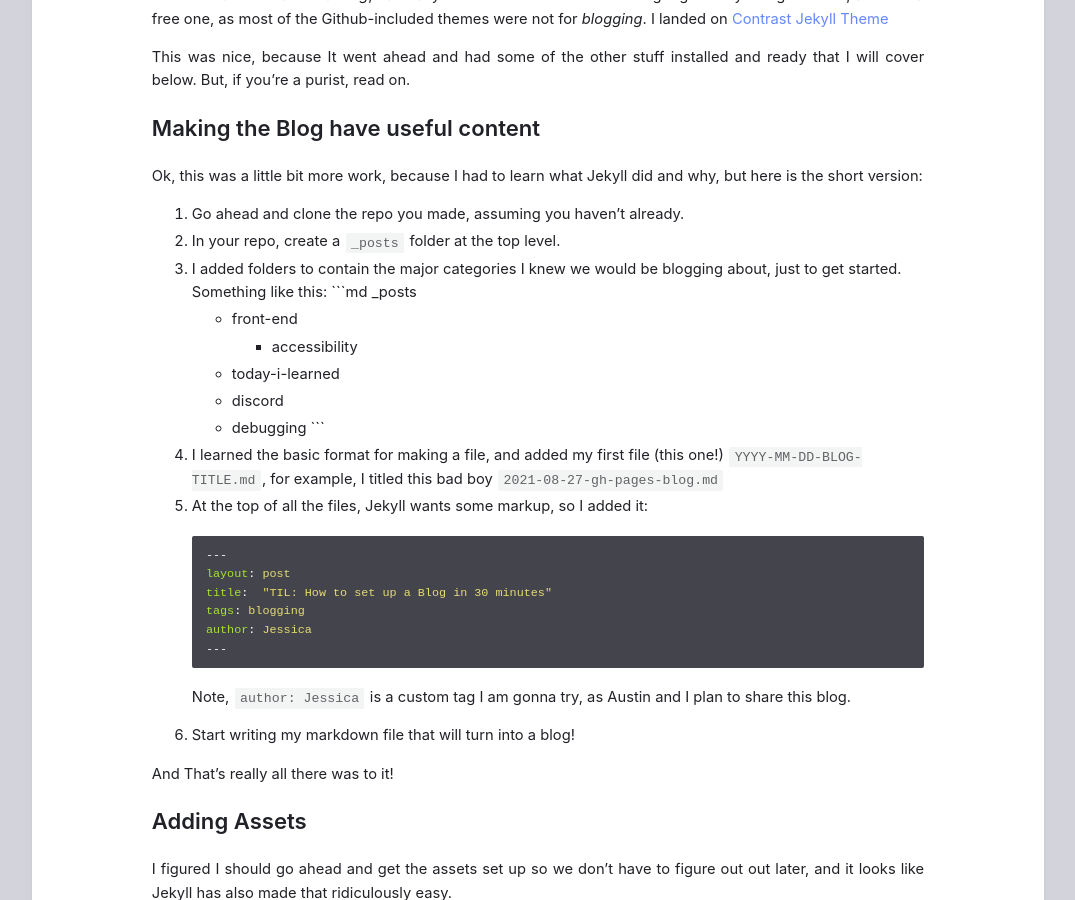
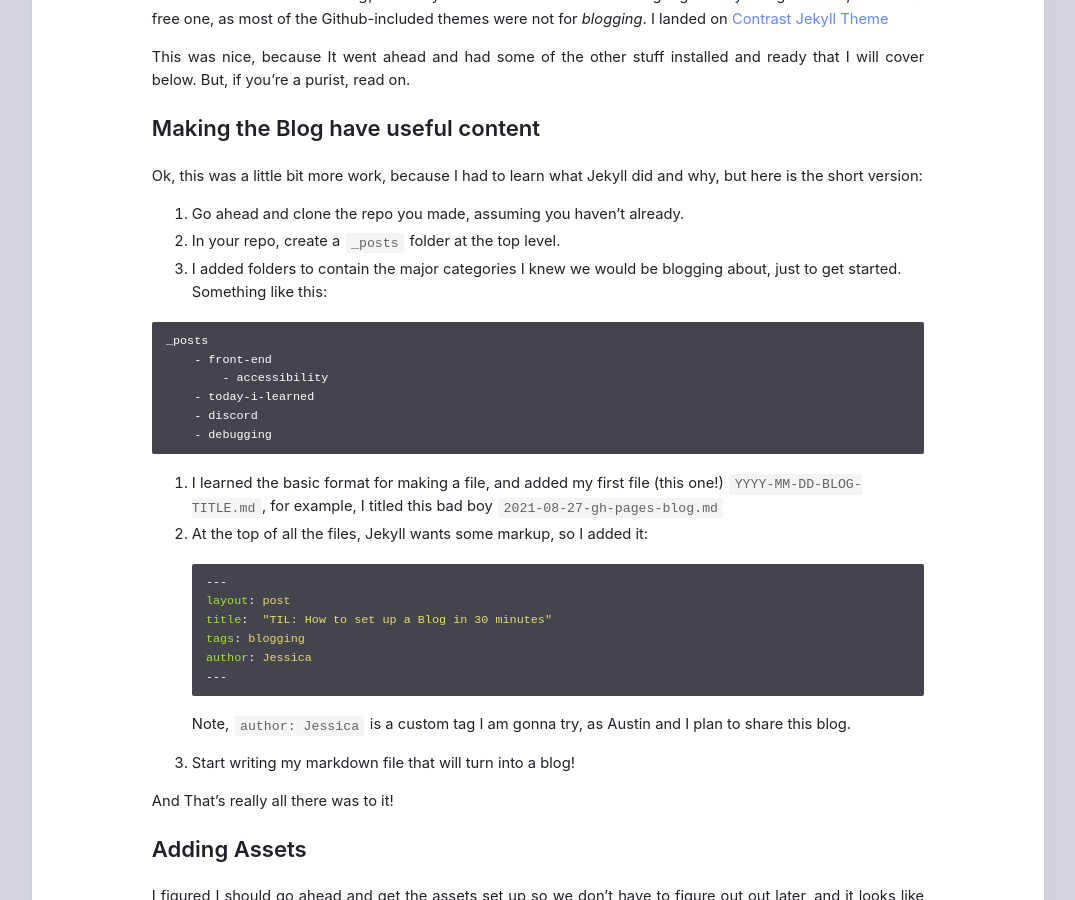
Before and after one commit to mistersender/keeners-blog, a Jekyll site: the page built from _posts/today-i-learned/2021-08-27-gh-pages-blog.md, in a window 1280 px wide and 900 px high, scrolled down 424 px. Shown: the whole window, without its empty margins (102-1177 px from the left). Built offline with Jekyll 4.4.1, drawn with Linux system fonts in a browser that asks for light colours.

Commit message:
adjusting blog content

````diff
--- a/_posts/today-i-learned/2021-08-27-gh-pages-blog.md
+++ b/_posts/today-i-learned/2021-08-27-gh-pages-blog.md
@@ -22,7 +22,8 @@ Ok, this was a little bit more work, because I had to learn what Jekyll did and
 1. Go ahead and clone the repo you made, assuming you haven't already.
 2. In your repo, create a `_posts` folder at the top level.
 3. I added folders to contain the major categories I knew we would be blogging about, just to get started. Something like this:
-```md
+
+```plaintext
 _posts
     - front-end
         - accessibility
````
